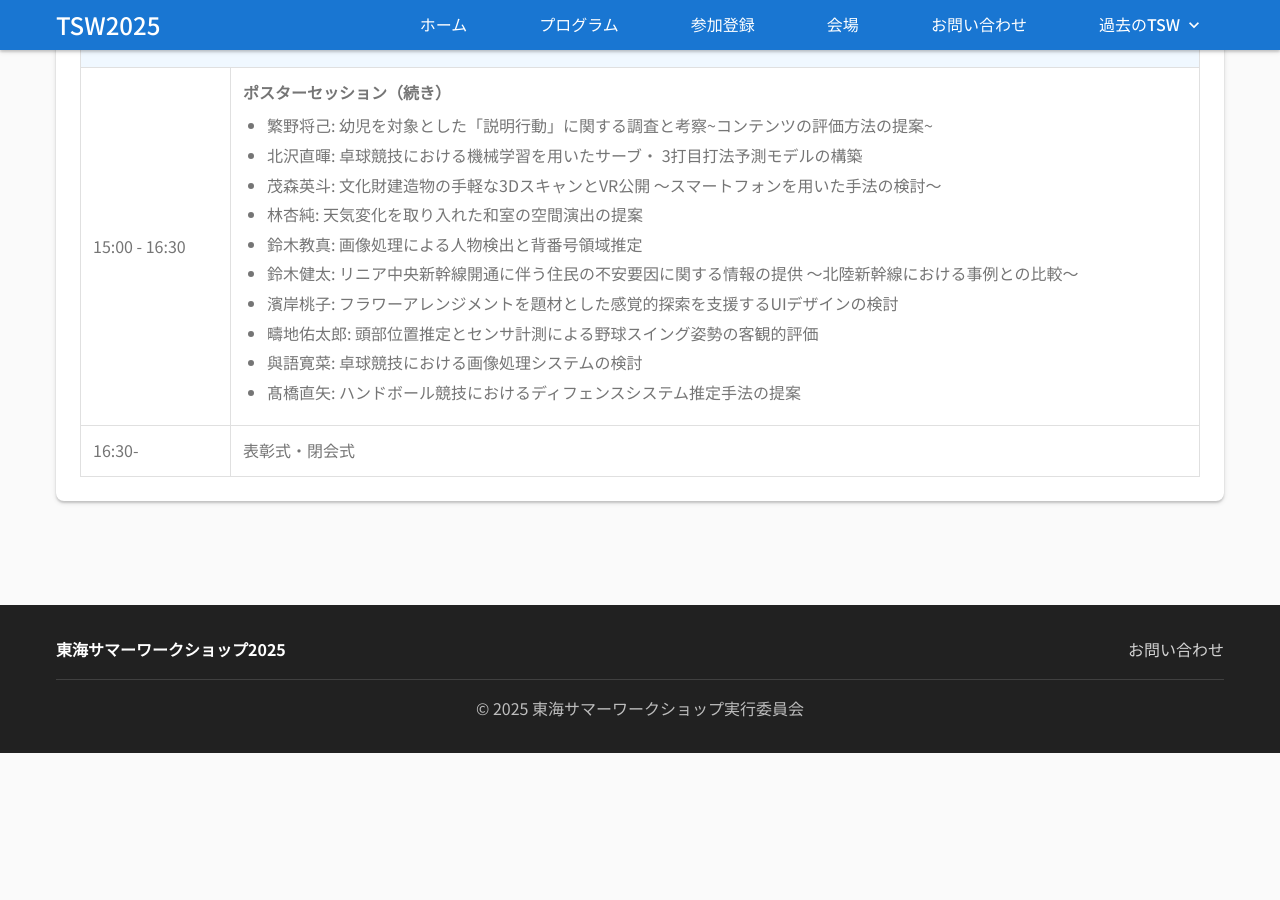
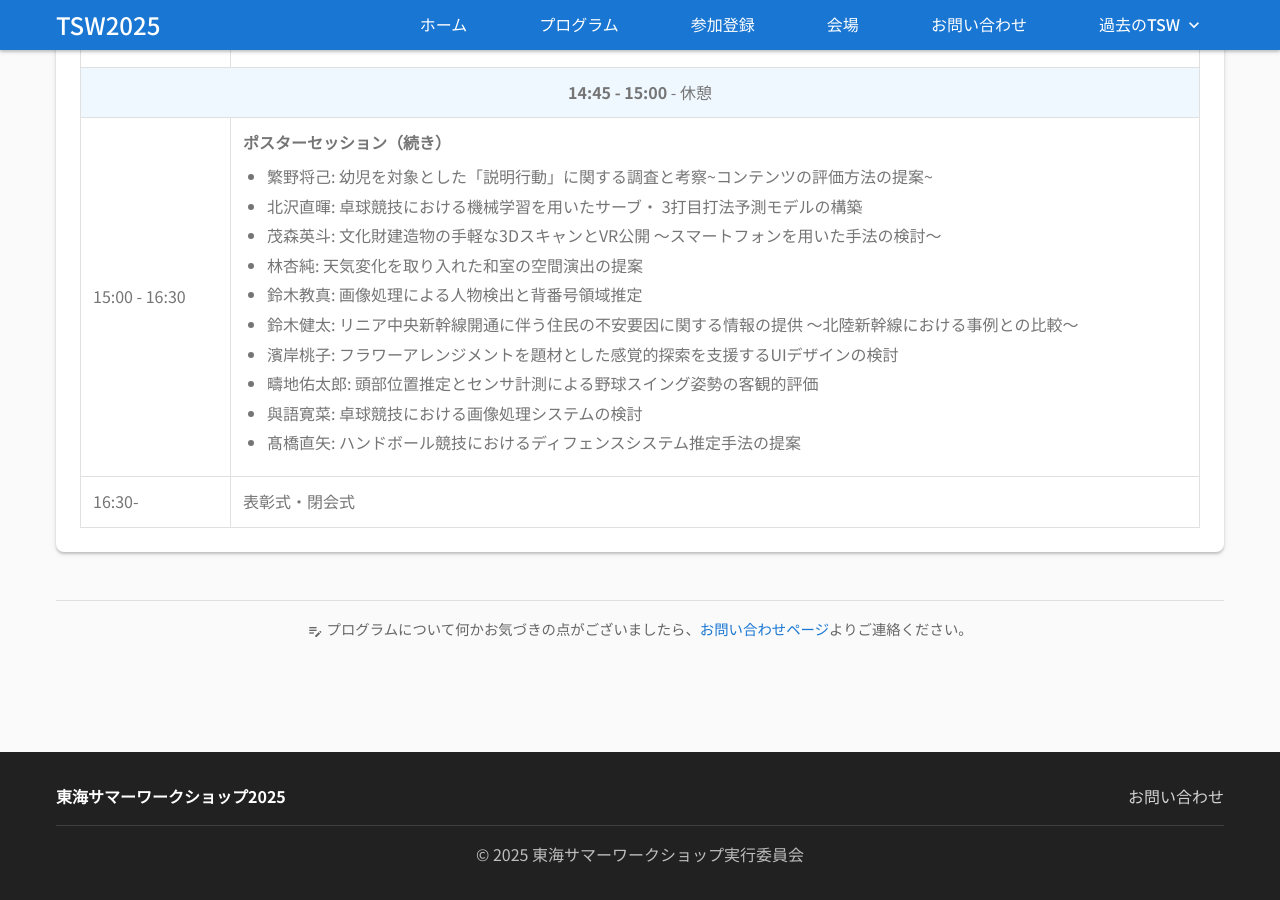
Before and after one commit to ogurilab/tsw2025, a Jekyll site: the page built from program.md, in a window 1280 px wide and 900 px high, scrolled down 5019 px. Built offline with Jekyll 4.4.1, drawn with Linux system fonts in a browser that asks for light colours; before the commit the page ends 5772 px from its top, so only the background shows below that; some of the changed text lies outside the part shown.

Commit message:
プログラムの最後にお問い合わせ情報を追加し、スケジュールの受付時間を修正しました。また、連絡のための新しいセッションを追加しました。

```diff
--- a/_data/schedule.yml
+++ b/_data/schedule.yml
@@ -125,9 +125,12 @@ day1:
 day2:
   date: "2025年9月10日（水）"
   sessions:
-    - time: "9:30 - 10:00"
+    - time: "9:30 - 9:50"
       title: "受付"
       type: "other"
+    - time: "9:55"
+      title: "連絡"
+      type: "ceremony"
     - time: "10:00 - 11:57"
       title: "口頭発表セッション3（14号館202）"
       type: "oral"
--- a/program.md
+++ b/program.md
@@ -203,3 +203,10 @@ title: プログラム
         </table>
     </div>
 </div>
+
+<div style="margin-top: 3rem; padding: 1rem 0; border-top: 1px solid #e0e0e0;">
+    <p style="text-align: center; color: #666; font-size: 0.9rem;">
+        <span class="material-icons" style="font-size: 1rem; vertical-align: text-bottom;">edit_note</span>
+        プログラムについて何かお気づきの点がございましたら、<a href="{{ '/contact' | relative_url }}">お問い合わせページ</a>よりご連絡ください。
+    </p>
+</div>
```
